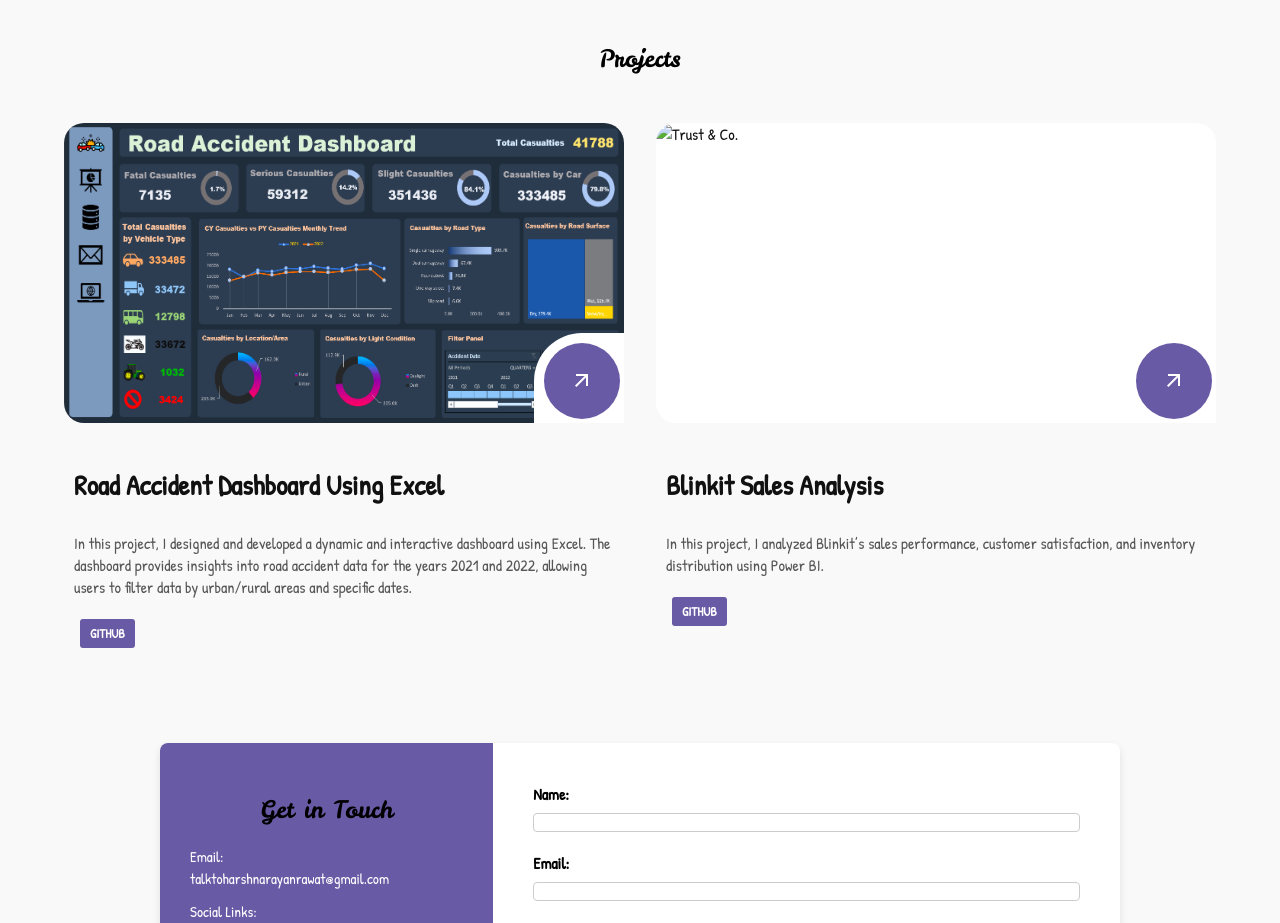
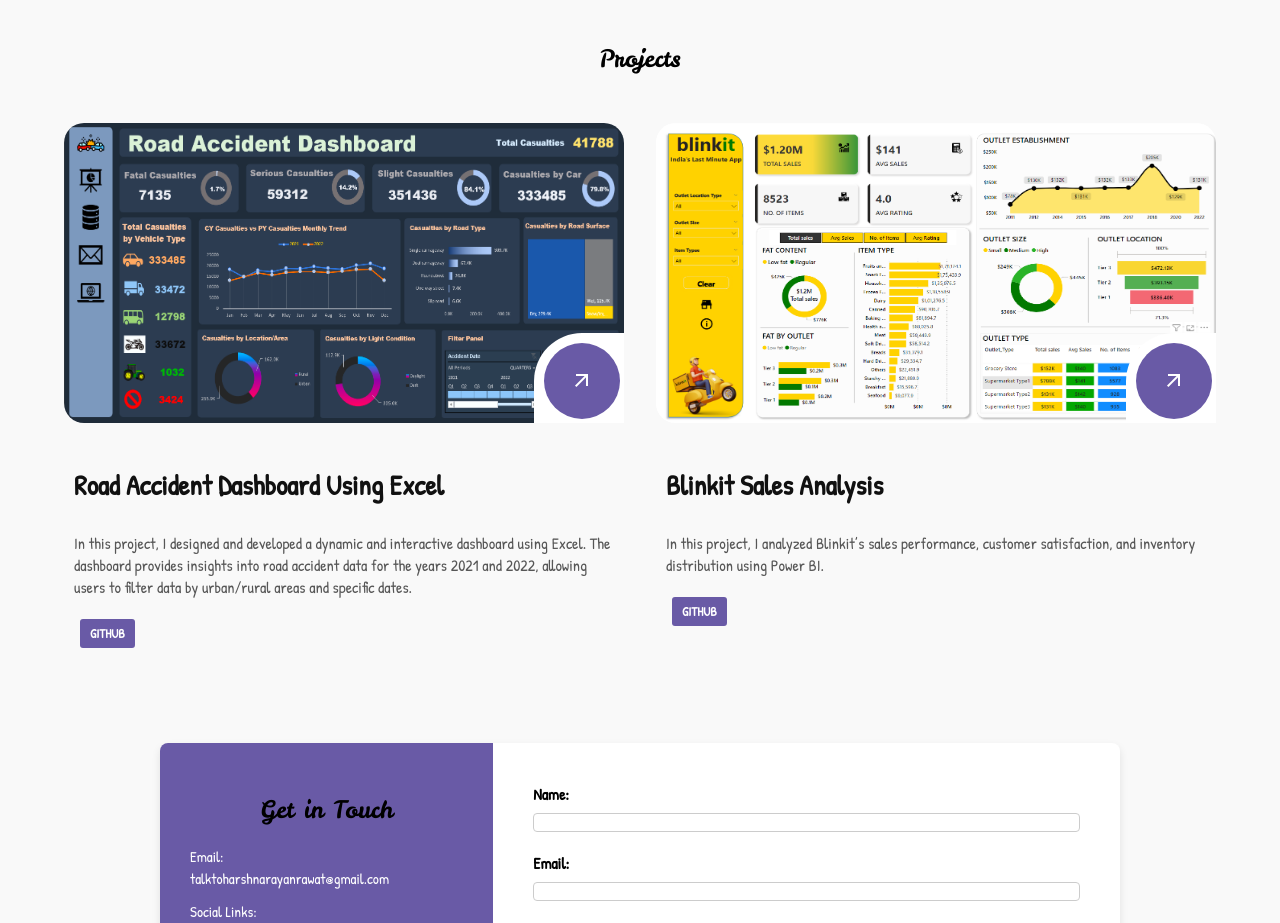
Before and after one commit to HarshNarayanRawat/HarshNarayanRawat.github.io, a plain HTML site: page index.html in a window 1280 px wide. Shown: the part 2080-3003 px from the top of the page. Drawn offline with nearby package versions, Linux system fonts and the light colour scheme.

Commit message:
Update index.html

```diff
--- a/index.html
+++ b/index.html
@@ -193,7 +193,7 @@
                     <div class="card-inner" style="--clr:#fff;">
                         <div class="box">
                             <div class="imgBox">
-                                <img src="images/Blinkit Sales Dashboard.png" alt="Trust & Co.">
+                                <img src="images/BlinkitSalesDashboard.png" alt="Trust & Co.">
                             </div>
                             <div class="icon"><button>
                                 <a href="https://github.com/HarshNarayanRawat/Blinkit_Sales_Analysis_Dashboard-Powerbi" class="iconBox" target="_blank"> <span class="material-symbols-outlined">
```
